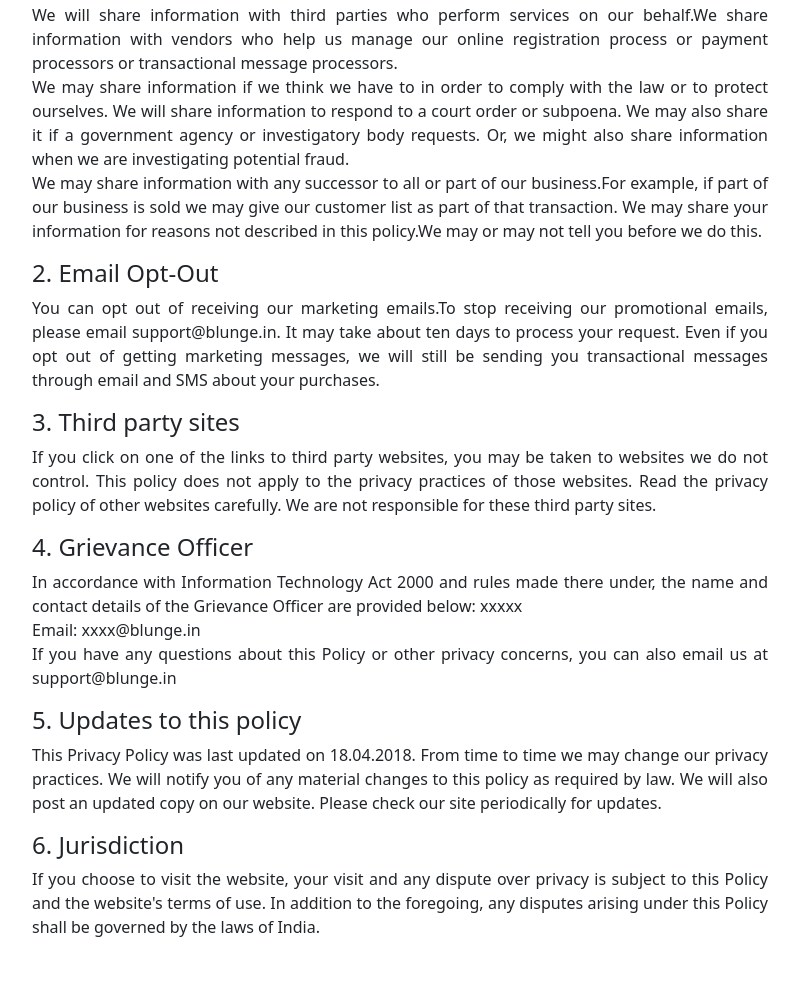
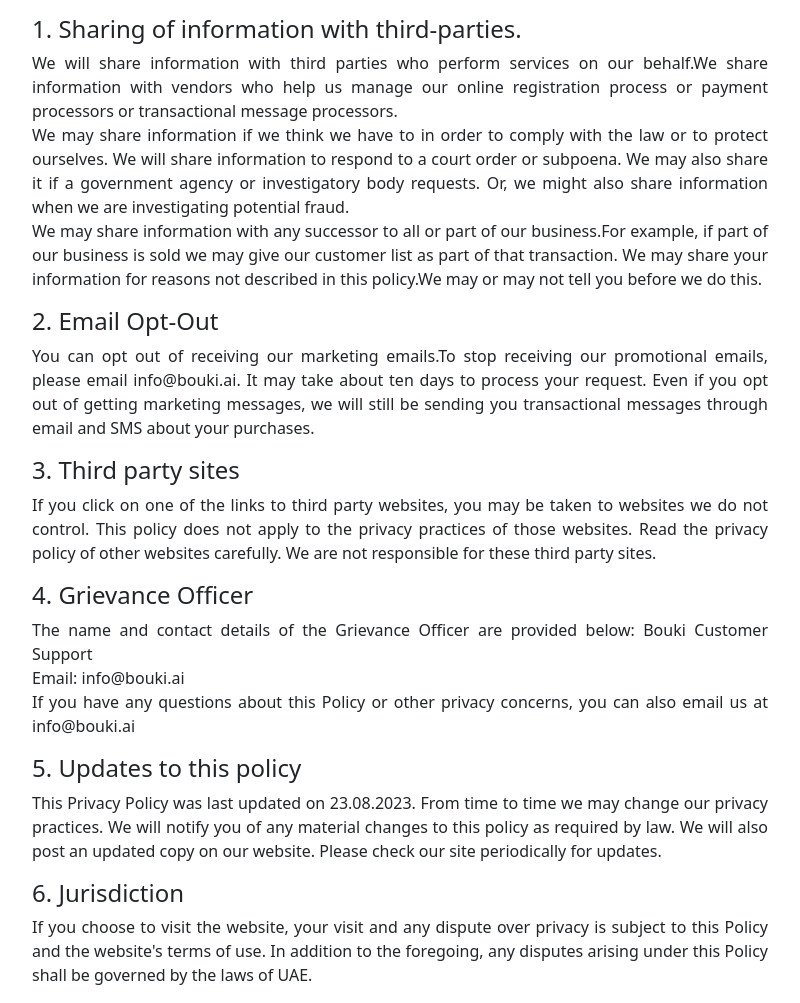
Before and after one commit to ankitvirdi4/website, a website: page Privacy_policy.html in a window 1280 px wide. Shown: the part 1419-2422 px from the top of the page, without its empty margins (50-850 px from the left). Before the commit the page ends 2374 px from the top, so only its background shows below. Drawn offline with nearby package versions, Linux system fonts and the light colour scheme.

Commit message:
Update Privacy_policy.html

```diff
--- a/Privacy_policy.html
+++ b/Privacy_policy.html
@@ -23,11 +23,11 @@
         <div class="row">
            <div class="col-lg-8">
             <h2>Privacy Policy</h2>
-            <p>Bouki is the brand of Bouki Portal registred under Limited Liability Act of 2008. LLP identification number is XXXXXX.
+            <p>Bouki is the brand of Bouki Portal LLP identification number is 1202250.
              <br/>
-             bouki.ai recognises the importance of maintaining your privacy. We value your privacy and appreciate your trust in us. This Policy describes how we treat user information we collect on bouki.ai and other offline sources. This Privacy Policy applies to current and former visitors to our website and to our online customers. By visiting and/or using our website, you agree to this Privacy Policy.
+             Bouki.ai recognises the importance of maintaining your privacy. We value your privacy and appreciate your trust in us. This Policy describes how we treat user information we collect on bouki.ai and other offline sources. This Privacy Policy applies to current and former visitors to our website and to our online customers. By visiting and/or using our website, you agree to this Privacy Policy.
              <br/>
-             bouki.ai is a property of Bouki Portal, an United Arab Emirates registered under the Companies Act, 2013 having its registered office at XXXXX.
+             This is the Privacy Notice ("Notice") for the website hosted at www.Bouki.ai ("site") and the Bouki app "App" (together, the "Platform"). The Platform is operated by or on behalf of Bouki Portal LLC (UAE) as Bouki ("Bouki", "we", "us" and "our"). This Notice applies to individuals browsing our Platform, and individuals using our services and our Platform ("you" and "your"). We are committed to protecting and respecting your privacy.
             </p>
             <h4>1. Information we collect</h4>
             <p>Contact information. We might collect your name, email, mobile number, phone number, street, city, state, pincode, country and ip address.
@@ -65,24 +65,24 @@ We may share your information for reasons not described in this policy.We may or
             </p>
 
             <h4>2. Email Opt-Out</h4>
-            <p>You can opt out of receiving our marketing emails.To stop receiving our promotional emails, please email support@blunge.in. It may take about ten days to process your request. Even if you opt out of getting marketing messages, we will still be sending you transactional messages through email and SMS about your purchases.</p>
+            <p>You can opt out of receiving our marketing emails.To stop receiving our promotional emails, please email info@bouki.ai. It may take about ten days to process your request. Even if you opt out of getting marketing messages, we will still be sending you transactional messages through email and SMS about your purchases.</p>
 
             <h4>3. Third party sites</h4>
             <p>If you click on one of the links to third party websites, you may be taken to websites we do not control. This policy does not apply to the privacy practices of those websites. Read the privacy policy of other websites carefully. We are not responsible for these third party sites.</p>
 
             <h4>4. Grievance Officer</h4>
-            <p>In accordance with Information Technology Act 2000 and rules made there under, the name and contact details of the Grievance Officer are provided below:
-                xxxxx
+            <p>The name and contact details of the Grievance Officer are provided below:
+                Bouki Customer Support
             <br/>
-            Email: xxxx@blunge.in
+            Email: info@bouki.ai
                 <br/>
-                If you have any questions about this Policy or other privacy concerns, you can also email us at support@blunge.in
+                If you have any questions about this Policy or other privacy concerns, you can also email us at info@bouki.ai
             </p>
             <h4>5. Updates to this policy</h4>
-            <p>This Privacy Policy was last updated on 18.04.2018. From time to time we may change our privacy practices. We will notify you of any material changes to this policy as required by law. We will also post an updated copy on our website. Please check our site periodically for updates.</p>
+            <p>This Privacy Policy was last updated on 23.08.2023. From time to time we may change our privacy practices. We will notify you of any material changes to this policy as required by law. We will also post an updated copy on our website. Please check our site periodically for updates.</p>
 
             <h4>6. Jurisdiction</h4>
-            <p>If you choose to visit the website, your visit and any dispute over privacy is subject to this Policy and the website's terms of use. In addition to the foregoing, any disputes arising under this Policy shall be governed by the laws of India.</p>
+            <p>If you choose to visit the website, your visit and any dispute over privacy is subject to this Policy and the website's terms of use. In addition to the foregoing, any disputes arising under this Policy shall be governed by the laws of UAE.</p>
            </div>
 
         </div>
```
